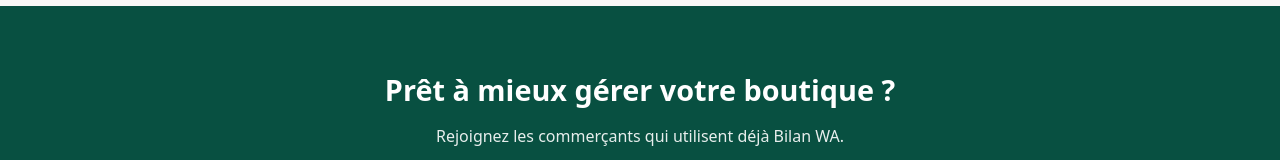
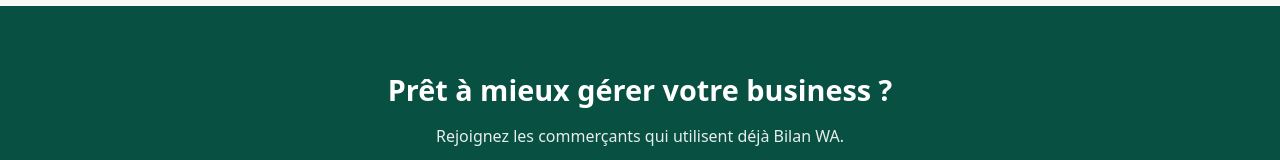
Before and after one commit to yop007/comptable-whatsapp, a website: page landing.html in a window 1280 px wide. Shown: the part 1193-1353 px from the top of the page. Drawn offline with Linux system fonts and the light colour scheme.

Commit message:
feat: landing page FR/EN

```diff
--- a/landing.html
+++ b/landing.html
@@ -159,7 +159,7 @@
 </section>
 
 <section class="cta">
-  <h2 data-fr="Prêt à mieux gérer votre boutique ?" data-en="Ready to better manage your shop?">Prêt à mieux gérer votre boutique ?</h2>
+  <h2 data-fr="Prêt à mieux gérer votre business ?" data-en="Ready to better manage your shop?">Prêt à mieux gérer votre business ?</h2>
   <p data-fr="Rejoignez les commerçants qui utilisent déjà Bilan WA." data-en="Join the merchants already using Bilan WA.">Rejoignez les commerçants qui utilisent déjà Bilan WA.</p>
   <a href="https://wa.me/15344449308?text=Bonjour" class="btn-wa">
     <svg viewBox="0 0 24 24" xmlns="http://www.w3.org/2000/svg"><path d="M17.472 14.382c-.297-.149-1.758-.867-2.03-.967-.273-.099-.471-.148-.67.15-.197.297-.767.966-.94 1.164-.173.199-.347.223-.644.075-.297-.15-1.255-.463-2.39-1.475-.883-.788-1.48-1.761-1.653-2.059-.173-.297-.018-.458.13-.606.134-.133.298-.347.446-.52.149-.174.198-.298.298-.497.099-.198.05-.371-.025-.52-.075-.149-.669-1.612-.916-2.207-.242-.579-.487-.5-.669-.51-.173-.008-.371-.01-.57-.01-.198 0-.52.074-.792.372-.272.297-1.04 1.016-1.04 2.479 0 1.462 1.065 2.875 1.213 3.074.149.198 2.096 3.2 5.077 4.487.709.306 1.262.489 1.694.625.712.227 1.36.195 1.871.118.571-.085 1.758-.719 2.006-1.413.248-.694.248-1.289.173-1.413-.074-.124-.272-.198-.57-.347m-5.421 7.403h-.004a9.87 9.87 0 01-5.031-1.378l-.361-.214-3.741.982.998-3.648-.235-.374a9.86 9.86 0 01-1.51-5.26c.001-5.45 4.436-9.884 9.888-9.884 2.64 0 5.122 1.03 6.988 2.898a9.825 9.825 0 012.893 6.994c-.003 5.45-4.437 9.884-9.885 9.884m8.413-18.297A11.815 11.815 0 0012.05 0C5.495 0 .16 5.335.157 11.892c0 2.096.547 4.142 1.588 5.945L.057 24l6.305-1.654a11.882 11.882 0 005.683 1.448h.005c6.554 0 11.89-5.335 11.893-11.893a11.821 11.821 0 00-3.48-8.413z"/></svg>
```
